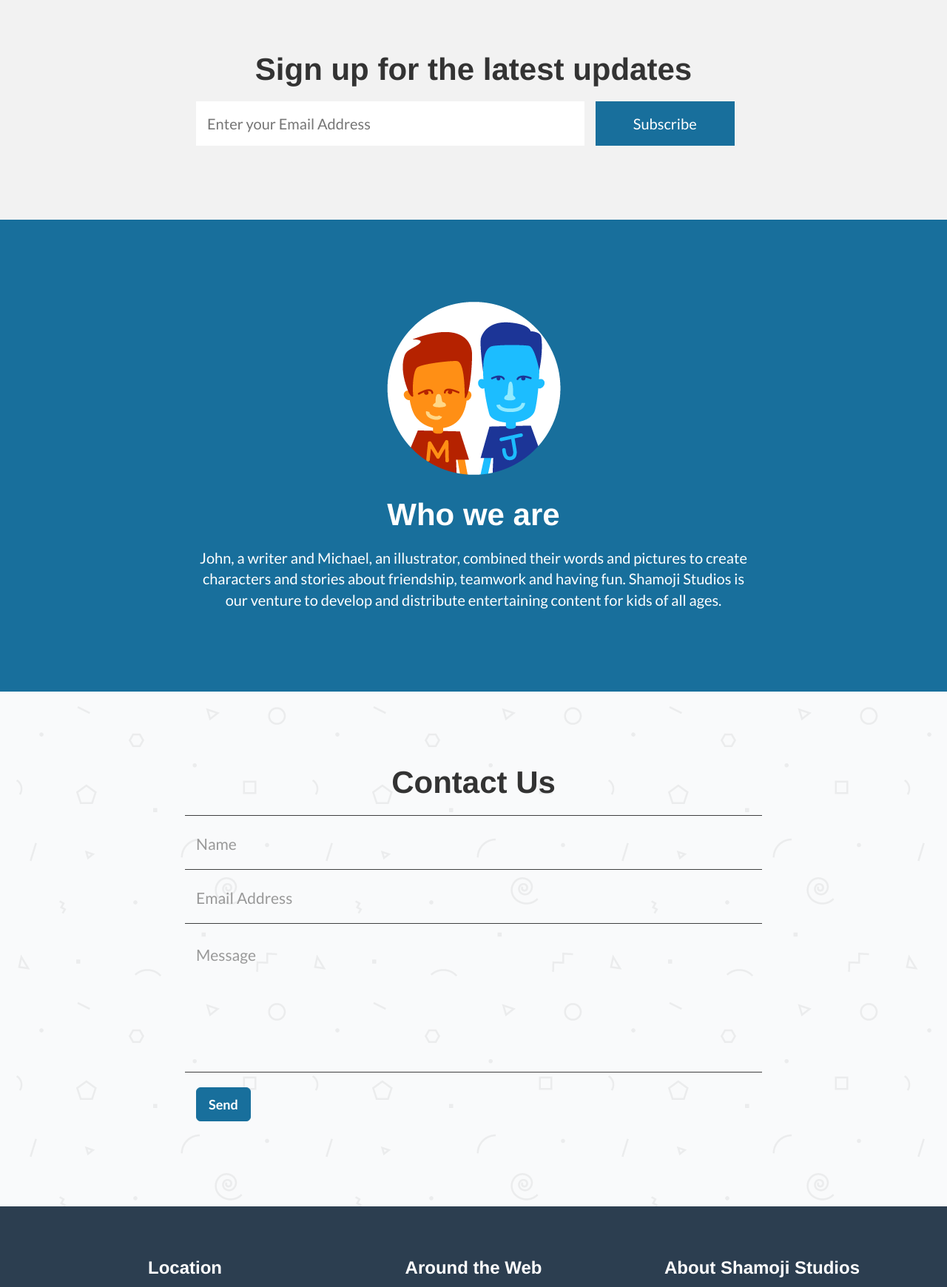
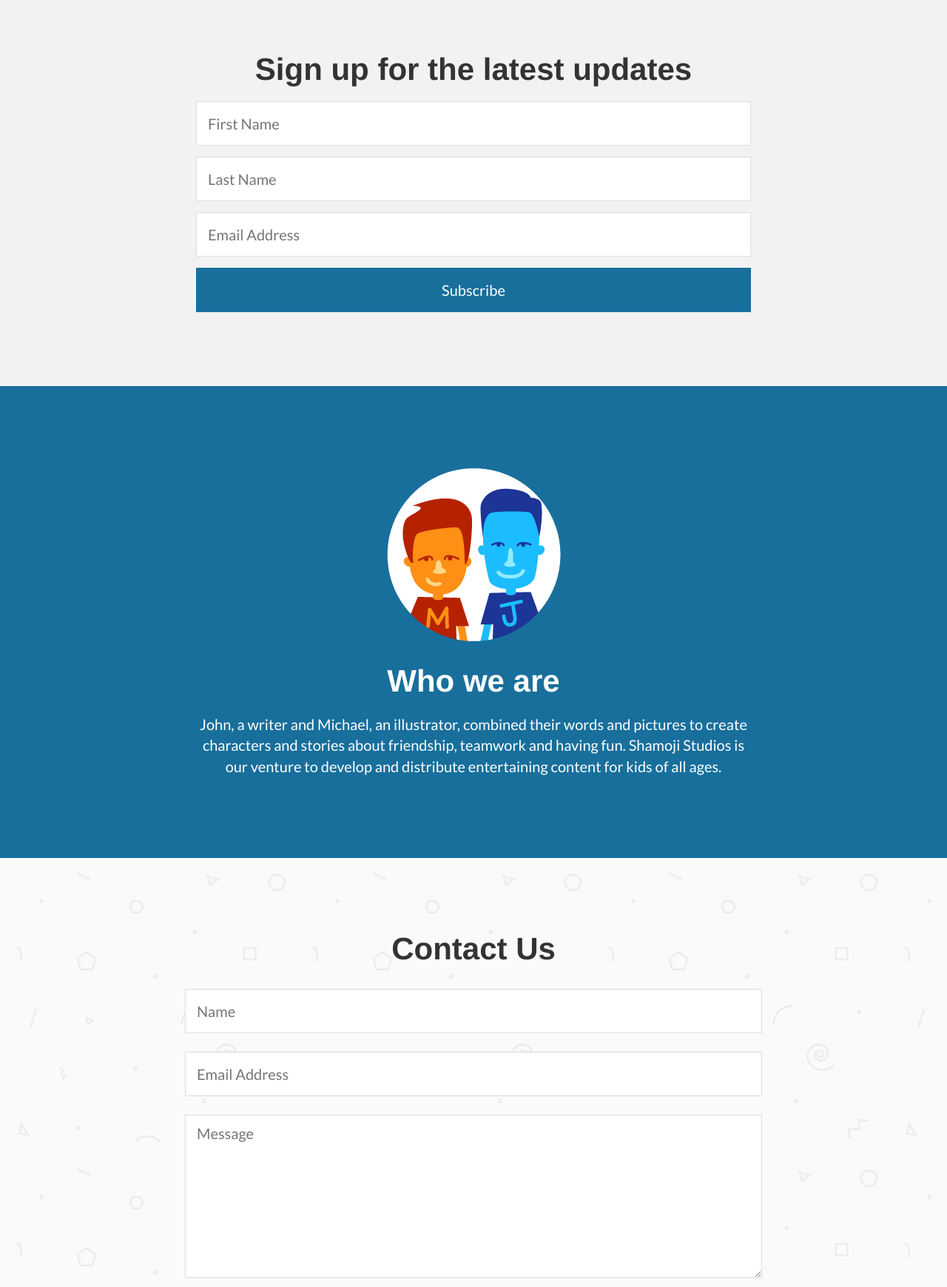
Before and after one commit to mykowu/shamojistudios, a website: page index.html in a window 1280 px wide. Shown: the part 1060-2800 px from the top of the page at 74% size. Drawn offline with nearby package versions, Linux system fonts and the light colour scheme; a web font is replaced by a local one.

Commit message:
Subscribe and Contact update

```diff
--- a/index.html
+++ b/index.html
@@ -73,7 +73,7 @@
                 <div class="col-lg-6">
                     <div class="intro-text">
                         <span class="name">Welcome to Shamoji Studios</span>
-                        <span class="skills">The kid's entertainment universe</span>
+                        <span class="skills">The Kid's Entertainment Universe</span>
                     </div>
                 </div>
             </div>
@@ -128,11 +128,18 @@
                     <div id="mc_embed_signup">
                     <form action="//shamojistudios.us14.list-manage.com/subscribe/post?u=452e5093bb5c0ae954a127226&amp;id=679686e576" method="post" id="mc-embedded-subscribe-form" name="mc-embedded-subscribe-form" class="validate" target="_blank" novalidate>
                         <div id="mc_embed_signup_scroll">
-
-                    <div class="mc-field-group">
-                        <label for="mce-EMAIL"></label>
-                        <input type="email" value="" name="EMAIL" class="required email" id="mce-EMAIL" placeholder="Enter your Email Address">
-                    </div>
+                        <div class="mc-field-group">
+                            <label for="mce-FNAME"></label>
+                            <input type="text" value="" name="FNAME" class="" id="mce-FNAME" placeholder="First Name">
+                        </div>
+                        <div class="mc-field-group">
+                            <label for="mce-LNAME"></label>
+                            <input type="text" value="" name="LNAME" class="" id="mce-LNAME" placeholder="Last Name">
+                        </div>
+                        <div class="mc-field-group">
+                            <label for="mce-EMAIL"></label>
+                            <input type="email" value="" name="EMAIL" class="required email" id="mce-EMAIL" placeholder="Email Address">
+                        </div>
                         <div id="mce-responses" class="clear">
                             <div class="response" id="mce-error-response" style="display:none"></div>
                             <div class="response" id="mce-success-response" style="display:none"></div>
@@ -181,33 +188,33 @@
                 <div class="col-lg-8 col-lg-offset-2">
                     <!-- To configure the contact form email address, go to mail/contact_me.php and update the email address in the PHP file on line 19. -->
                     <!-- The form should work on most web servers, but if the form is not working you may need to configure your web server differently. -->
-                    <form name="sentMessage" id="contactForm" novalidate>
+                    <form action="https://getsimpleform.com/messages?form_api_token=5ebc952687957fa907e8dd392526ce38" method="post">
                         <div class="row control-group">
-                            <div class="form-group col-xs-12 floating-label-form-group controls">
+                            <div class="mc-field-group">
                                 <label>Name</label>
-                                <input type="text" class="form-control" placeholder="Name" id="name" required data-validation-required-message="Please enter your name.">
+                                <input type="text" class="" placeholder="Name" id="name" required data-validation-required-message="Please enter your name.">
                                 <p class="help-block text-danger"></p>
                             </div>
                         </div>
                         <div class="row control-group">
-                            <div class="form-group col-xs-12 floating-label-form-group controls">
+                            <div class="mc-field-group">
                                 <label>Email Address</label>
-                                <input type="email" class="form-control" placeholder="Email Address" id="email" required data-validation-required-message="Please enter your email address.">
+                                <input type="email" class="" placeholder="Email Address" id="email" required data-validation-required-message="Please enter your email address.">
                                 <p class="help-block text-danger"></p>
                             </div>
                         </div>
                         <div class="row control-group">
-                            <div class="form-group col-xs-12 floating-label-form-group controls">
+                            <div class="mc-field-group">
                                 <label>Message</label>
-                                <textarea rows="5" class="form-control" placeholder="Message" id="message" required data-validation-required-message="Please enter a message."></textarea>
+                                <textarea rows="7" class="" placeholder="Message" id="message" required data-validation-required-message="Please enter a message." style="font-size:20px;width:100%;border: 1px solid #DDD;padding: 10px 15px;margin-top:10px"></textarea>
                                 <p class="help-block text-danger"></p>
                             </div>
                         </div>
                         <br>
                         <div id="success"></div>
                         <div class="row">
-                            <div class="form-group col-xs-12">
-                                <button type="submit" class="btn btn-success btn-lg">Send</button>
+                            <div class="col-xs-12">
+                                <button type="submit" id="mc-embedded-subscribe" class="">Send</button>
                             </div>
                         </div>
                     </form>
@@ -365,7 +372,7 @@
 
     <!-- Contact Form JavaScript -->
     <script src="js/jqBootstrapValidation.js"></script>
-    <script src="js/contact_me.js"></script>
+
 
     <!-- Theme JavaScript -->
     <script src="js/freelancer.min.js"></script>
```
Also changed, not shown: css/freelancer.min.css, 2 other files.
